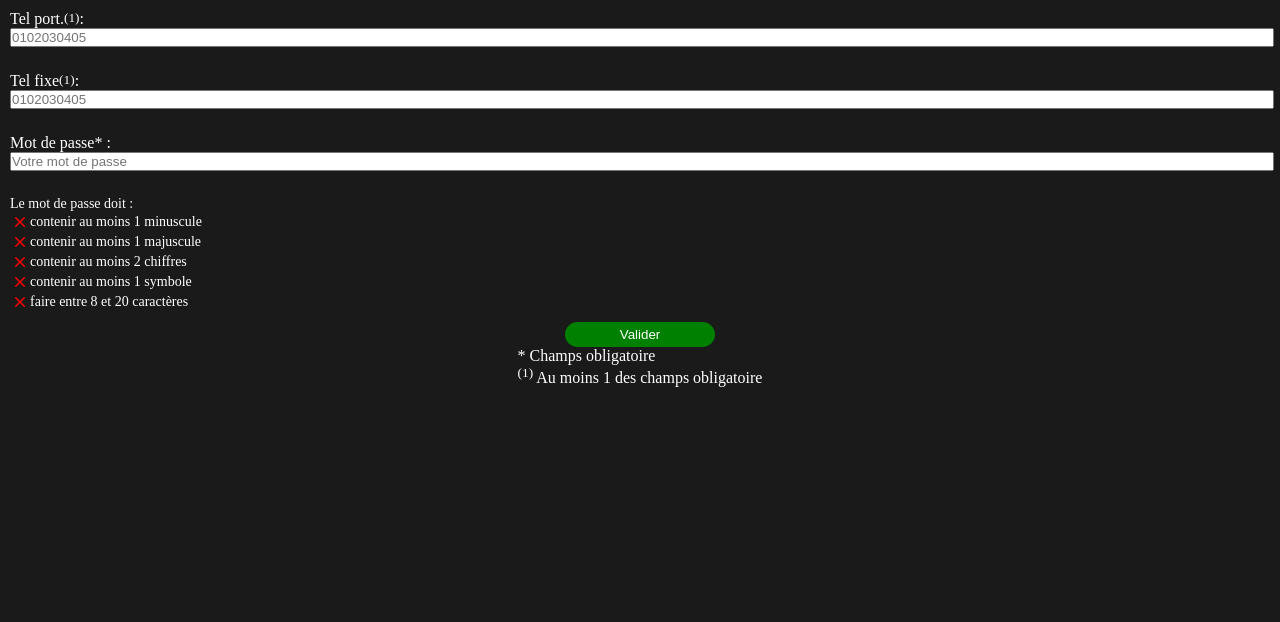
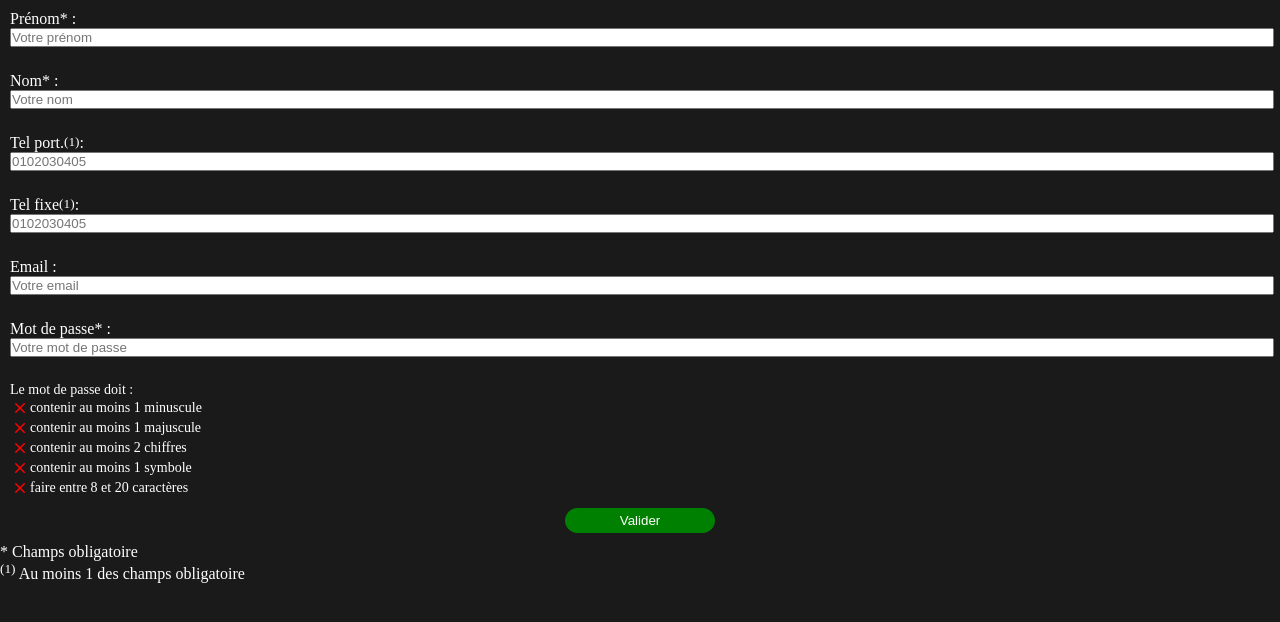
Before and after one commit to Leorio21/Formulaire, a React (Vite) app: page / in a window 1280 px wide. Shown: the top 622 px of the page. Built offline with nearby package versions, Linux system fonts and the light colour scheme.

Commit message:
Feat: new input
Add input for firstName, lastName and email

```diff
--- a/src/Components/Form/ContactForm.tsx
+++ b/src/Components/Form/ContactForm.tsx
@@ -9,6 +9,12 @@ import PasswordCheck from "./PasswordCheck/PasswordCheck";
 import Button from "./Button/Button";
 
 const schemaValidation = yup.object().shape({
+	firstName: yup.string()
+		.required("Veuillez saisir votre prénom")
+		.matches( /^[a-zÀ-ÖØ-öø-ÿ -]+$/i, "Présence de caractères non authorisés"),
+	lastName: yup.string()
+		.required("Veuillez saisir votre nom")
+		.matches( /^[a-z -]+$/i, "Présence de caractères non authorisés"),
 	homePhone: yup.string()
 		.when("mobilePhone", {
 			is: "",
@@ -29,6 +35,9 @@ const schemaValidation = yup.object().shape({
 				.matches( /^[0][67][0-9]{8}$/, {message: "Veuillez saisir un numéro de téléphone portable valide", excludeEmptyString: true})
 				.optional(),
 		}),
+	email: yup.string()
+		.matches( /^([a-z0-9-_.]+)@([a-z0-9-]+)\.([a-z-]{2,})$/i, {message: "Veuillez saisir un email valide", excludeEmptyString: true})
+		.optional(),
 	password: yup.string()
 		.required("Ce champ est obligatoire")
 		.min(8, "Il faut au moins 8 caractères")
@@ -66,8 +75,28 @@ const ContactForm = () => {
 	const { register, handleSubmit, control, formState: { errors } } = useForm<IFormValues>({resolver: yupResolver(schemaValidation)});
 
 	return (
+		<>
 			<Form onSubmit={handleSubmit(onFormSubmit)}>
-
+				<LabeledInput
+					label="Prénom* :"
+					register={register}
+					id={"firstName"}
+					type={"text"}
+					name={"firstName"}
+					placeHolder={"Votre prénom"}
+					error={errors.firstName?.message}
+					required={true}
+				/>
+				<LabeledInput
+					label="Nom* :"
+					register={register}
+					id={"lastName"}
+					type={"text"}
+					name={"lastName"}
+					placeHolder={"Votre nom"}
+					error={errors.lastName?.message}
+					required={true}
+				/>
 				<LabeledInput
 					label="Tel port.<sup>(1)</sup> :"
 					register={register}
@@ -89,6 +118,16 @@ const ContactForm = () => {
 					required={true}
 				/>
 				<LabeledInput
+					label="Email :"
+					register={register}
+					id={"email"}
+					type={"text"}
+					name={"email"}
+					placeHolder={"Votre email"}
+					error={errors.email?.message}
+					required={true}
+				/>
+				<LabeledInput
 					label="Mot de passe* :"
 					register={register}
 					id={"password"}
@@ -101,11 +140,12 @@ const ContactForm = () => {
 				<PasswordCheck control={control} name={"password"} />
 
 				<Button label={"Valider"} bgColor={"green"} color={"white"} type={"submit"} />
+			</Form>
 			<Footer>
 				<FooterItem>* Champs obligatoire</FooterItem>
 				<FooterItem><sup>(1)</sup> Au moins 1 des champs obligatoire</FooterItem>
 			</Footer>
-		</Form>
+		</>
 	);
 };
 
```
Lines whose indentation alone changed are shown as unchanged.
